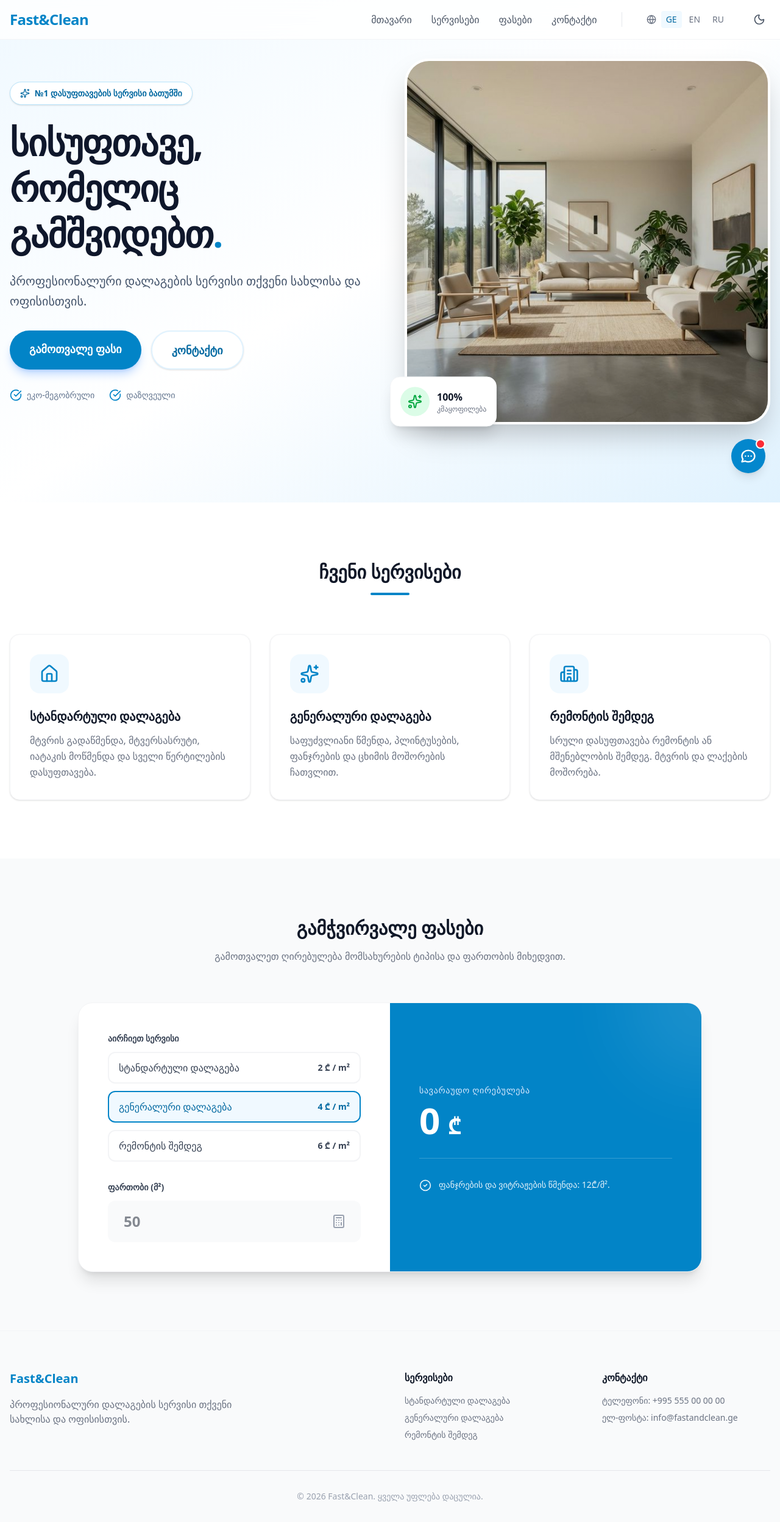
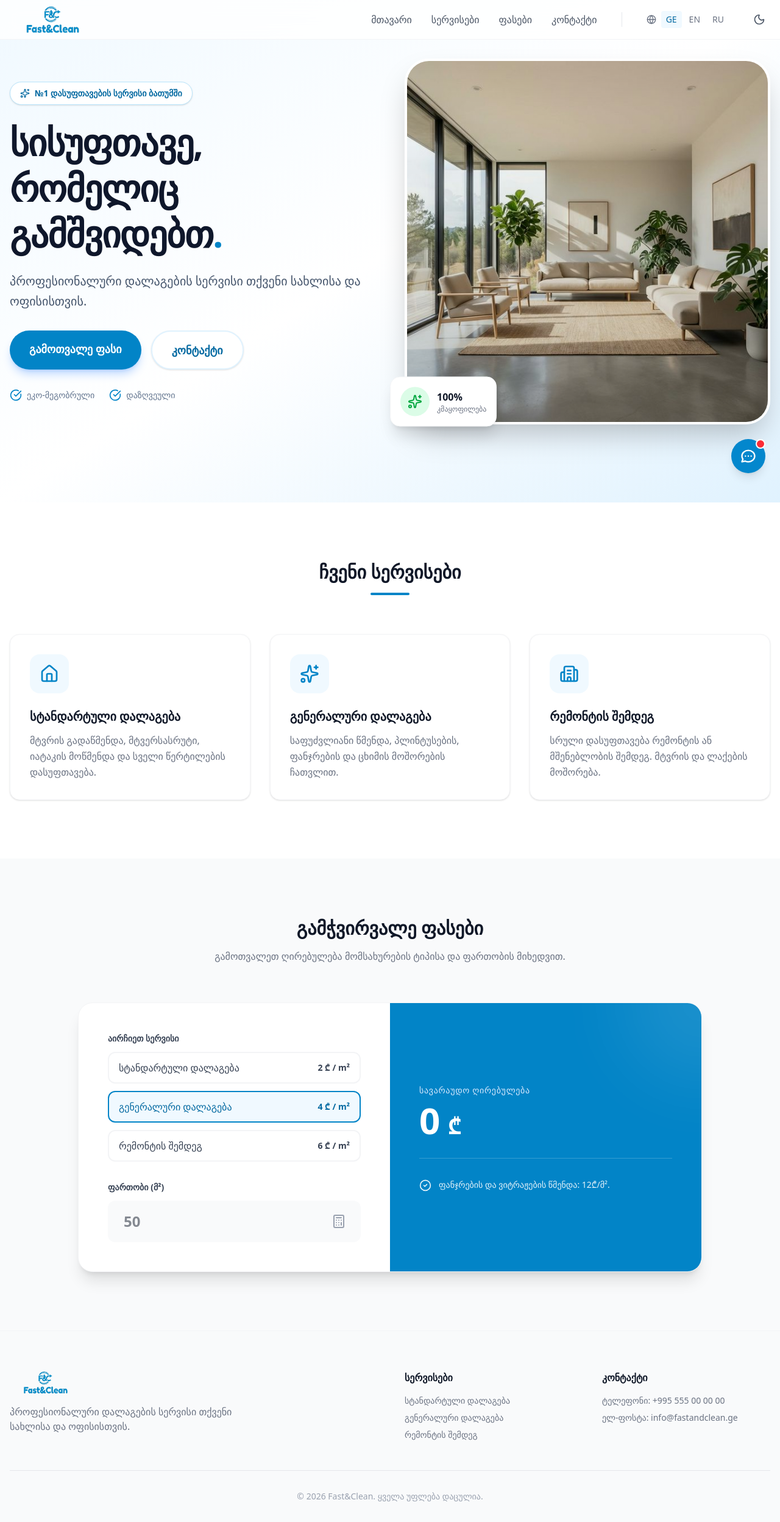
Before and after one commit to SetFodi/cleanmaster, a Next.js app: page / in a window 1280 px wide. Shown: the whole page at 61% size. Built offline with nearby package versions, Linux system fonts and the light colour scheme.

Commit message:
logo added

```diff
--- a/components/Footer.tsx
+++ b/components/Footer.tsx
@@ -1,6 +1,7 @@
 "use client";
 
 import { useI18n } from "../lib/i18n";
+import Image from "next/image";
 
 export function Footer() {
     const { t } = useI18n();
@@ -10,7 +11,15 @@
             <div className="container mx-auto px-4">
                 <div className="grid grid-cols-1 md:grid-cols-4 gap-12 mb-12">
                     <div className="col-span-1 md:col-span-2">
-                        <h3 className="text-xl font-bold text-primary mb-4">Fast&Clean</h3>
+                        <div className="mb-4">
+                            <Image
+                                src="/fastandclean.png"
+                                alt="Fast&Clean Logo"
+                                width={150}
+                                height={40}
+                                className="h-10 w-auto"
+                            />
+                        </div>
                         <p className="text-gray-500 dark:text-slate-400 max-w-sm">
                             {t("hero.subtitle")}
                         </p>
--- a/components/Navbar.tsx
+++ b/components/Navbar.tsx
@@ -1,6 +1,7 @@
 "use client";
 
 import Link from "next/link";
+import Image from "next/image";
 import { useState } from "react";
 import { Menu, X, Phone, Globe, Moon, Sun } from "lucide-react";
 import { useI18n, Language } from "../lib/i18n";
@@ -23,8 +24,15 @@
         <nav className="fixed w-full bg-white/80 dark:bg-slate-900/80 backdrop-blur-md z-50 border-b border-gray-100 dark:border-gray-800 transition-colors">
             <div className="container mx-auto px-4 h-16 flex items-center justify-between">
                 {/* Logo */}
-                <Link href="/" className="text-2xl font-bold text-primary tracking-tight">
-                    Fast&Clean
+                <Link href="/" className="flex items-center">
+                    <Image
+                        src="/fastandclean.png"
+                        alt="Fast&Clean Logo"
+                        width={180}
+                        height={48}
+                        className="h-12 w-auto"
+                        priority
+                    />
                 </Link>
 
                 {/* Desktop Navigation */}
```
Also changed, not shown: public/fastandclean.png (added).
